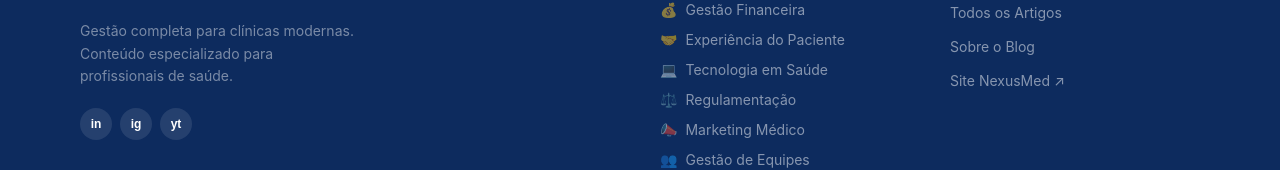
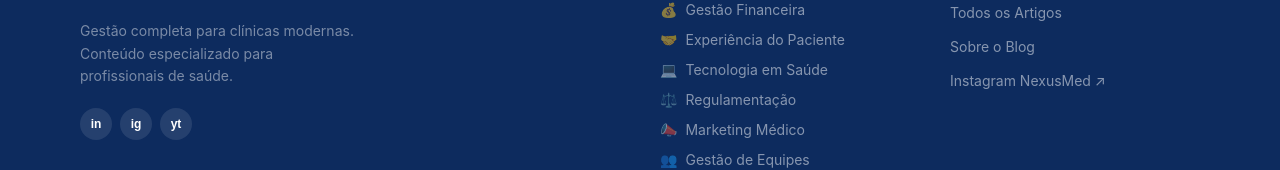
Before and after one commit to adrianois/Blog-NexusMed, a Next.js app in the folder blog-nexusmed/: page / in a window 1280 px wide. Shown: the part 3298-3468 px from the top of the page. Built offline with nearby package versions, Linux system fonts and the light colour scheme.

Commit message:
fix: atualiza link do Site NexusMed para instagram.com/nexusmed.app

```diff
--- a/blog-nexusmed/components/Footer.tsx
+++ b/blog-nexusmed/components/Footer.tsx
@@ -82,13 +82,15 @@ export default function Footer() {
             <h3 className="text-xs font-semibold uppercase tracking-widest mb-4" style={{ color: '#6EE7B7', fontFamily: 'Poppins, sans-serif' }}>Blog</h3>
             <ul className="space-y-2.5">
               {[
-                { href: '/blog', label: 'Todos os Artigos' },
-                { href: '/sobre', label: 'Sobre o Blog' },
-                { href: 'https://nexusmed.com.br', label: 'Site NexusMed ↗' },
+                { href: '/blog', label: 'Todos os Artigos', external: false },
+                { href: '/sobre', label: 'Sobre o Blog', external: false },
+                { href: 'https://www.instagram.com/nexusmed.app', label: 'Instagram NexusMed ↗', external: true },
               ].map((link) => (
                 <li key={link.href}>
                   <a
                     href={link.href}
+                    target={link.external ? '_blank' : undefined}
+                    rel={link.external ? 'noopener noreferrer' : undefined}
                     className="text-sm transition-colors hover:text-white"
                     style={{ color: 'rgba(255,255,255,0.5)', fontFamily: 'Inter, sans-serif' }}
                   >
```
